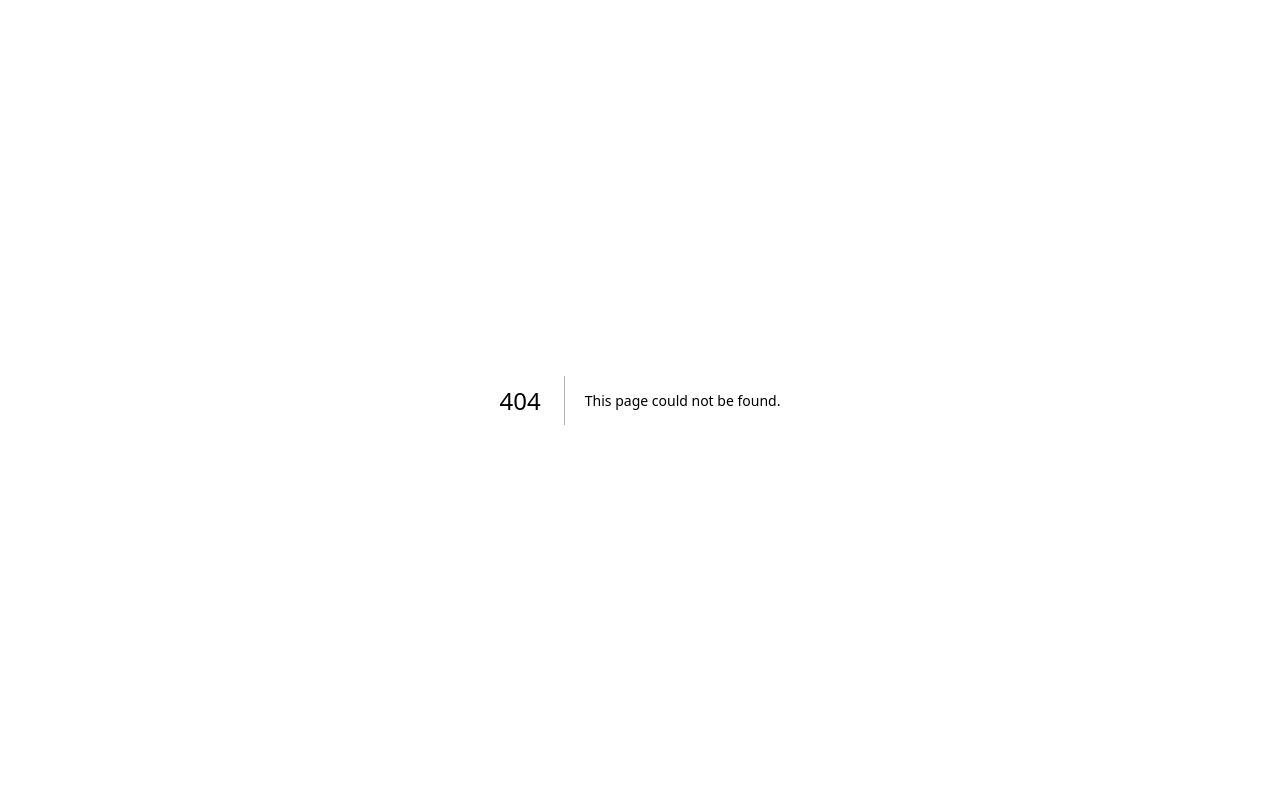
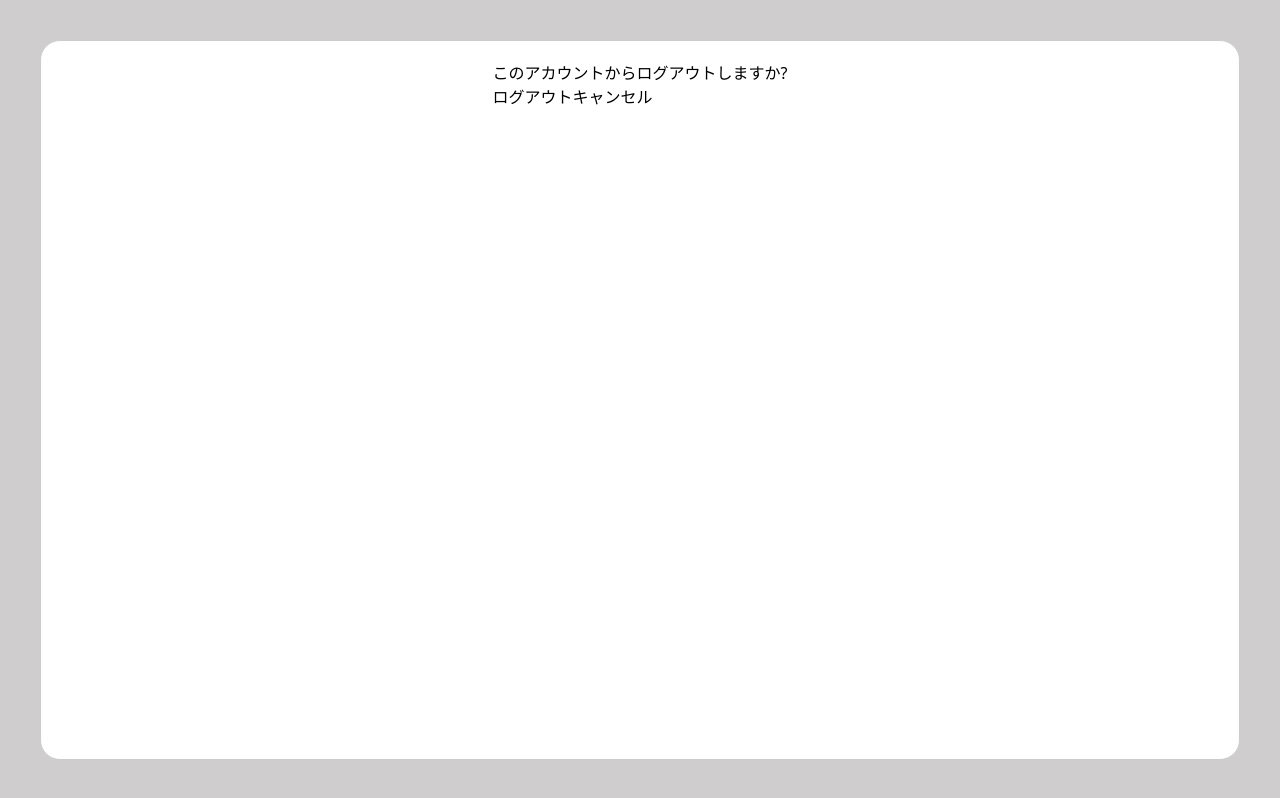
Before and after one commit to RyusukeYashiro/MusicPost, a Next.js app in the folder musicpost/: page /logOut in a window 1280 px wide. Before the commit this address had no page. Built offline with nearby package versions, Linux system fonts and the light colour scheme.

Commit message:
modal処理でのログアウト機能の実装

```diff
--- a/musicpost/src/app/action.tsx
+++ b/musicpost/src/app/action.tsx
@@ -2,6 +2,8 @@
 import { RowDataPacket } from "mysql2";
 import { MappedTrack } from "@/types/mappedTrack";
 import { db } from "../lib/db";
+import { RedirectType } from "next/navigation";
+import { cookies } from 'next/headers'
 
 // mysql2ライブラリとの型の互換性を保証
 export interface Post extends RowDataPacket {
@@ -57,3 +59,21 @@ export const getLatestPost = async () => {
         throw new Error("Failed to fetch latest posts");
     }
 };
+
+export const logOutUser = (): boolean => {
+    try {
+        cookies().set({
+            name: 'jwt',
+            value: '',
+            path: '/',
+            httpOnly: true,
+            secure: process.env.NODE_ENV === 'production',
+            sameSite: 'strict',
+            expires: new Date(0)
+        });
+        return (true);
+    } catch (err) {
+        console.error(err);
+        return (false);
+    }
+}
--- /dev/null
+++ b/musicpost/src/app/logOut/page.tsx
@@ -0,0 +1,66 @@
+'use client'
+
+import Modal from 'react-modal'
+import React, { useEffect } from 'react'
+import { useRouter } from 'next/navigation';
+import { logOutUser } from '../action';
+
+const logOut = () => {
+
+    useEffect(() => {
+        Modal.setAppElement(".modalMain");
+        console.log('this is modal deal');
+    }, []);
+
+    const router = useRouter();
+
+    const handleClose = () => {
+        router.back();
+    };
+
+    const handleLogOut = async () => {
+        try {
+            const result = logOutUser();
+            console.log("this is result", result);
+            if (result) {
+                router.push('/');
+            }
+        } catch (err) {
+            console.error("this is error");
+            alert('ログアウト中に予期せぬエラーが発生しました');
+        }
+    }
+
+    return (
+        <div className='modalMain'>
+            <Modal
+                isOpen={true}
+                onRequestClose={handleClose}
+                contentLabel='Create Post Modal'
+                style={{
+                    overlay: {
+                        position: 'fixed',
+                        top: 0,
+                        left: 0,
+                        backgroundColor: "rgb(191 188 188 / 75%)",
+                    },
+                    content: {
+                        borderRadius: 20,
+                        padding: 20,
+                        display: 'flex',
+                        flexDirection: 'column',
+                        alignItems: 'center',
+                    },
+                }}
+            >
+                <div className='delete message'>
+                    <h2>このアカウントからログアウトしますか?</h2>
+                    <button onClick={handleLogOut}>ログアウト</button>
+                    <button onClick={handleClose}>キャンセル</button>
+                </div>
+            </Modal>
+        </div>
+    )
+}
+
+export default logOut;
--- a/musicpost/src/components/PostCreate/Postmodal.tsx
+++ b/musicpost/src/components/PostCreate/Postmodal.tsx
@@ -15,6 +15,9 @@ import { handlePlayPause } from "@/utils/Musichandle";
 import { error } from "console";
 
 const PostModal: React.FC = () => {
+
+    const router = useRouter();
+
     useEffect(() => {
         Modal.setAppElement(".modalMain");
         setSelectImg("");
@@ -22,8 +25,6 @@ const PostModal: React.FC = () => {
             audioRef.current.pause();
         }
     }, []);
-
-    const router = useRouter();
     const [searchMusic, setSearchMusic] = useState("");
     const [result, setResult] = useState<MappedTrack[]>([]);
     const [comment, setComment] = useState("");
@@ -163,7 +164,7 @@ const PostModal: React.FC = () => {
                 <div className="title-search-wrapper">
                     <form className="search-form" onSubmit={handleSearch} ref={startRef}>
                         <input type="text" placeholder="キーワードを入力" onChange={(e) => setSearchMusic(e.target.value)} />
-                        <button type="submit" aria-label="検索"></button>
+                        <button type="submit" aria-label="検索" className="search-btn"></button>
                     </form>
 
                     <Suspense fallback={<Loadiong />}>
--- a/musicpost/src/components/SideBar/SidebarData.tsx
+++ b/musicpost/src/components/SideBar/SidebarData.tsx
@@ -29,7 +29,7 @@ const SidebarData: () => SidebarItem[] = () => [
   {
     title: "ログアウト",
     icon: <LogoutSharpIcon />,
-    link: "/signout",
+    link: "/logOut",
   },
 ];
 
```
